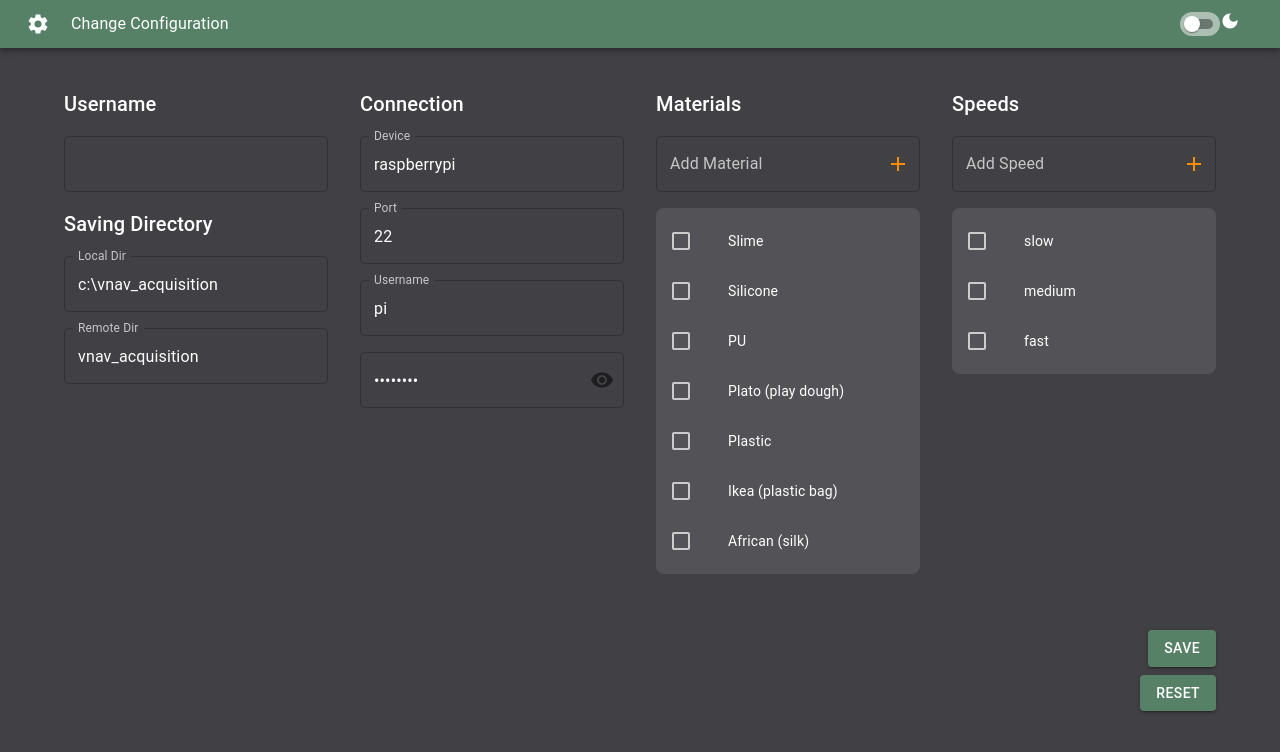
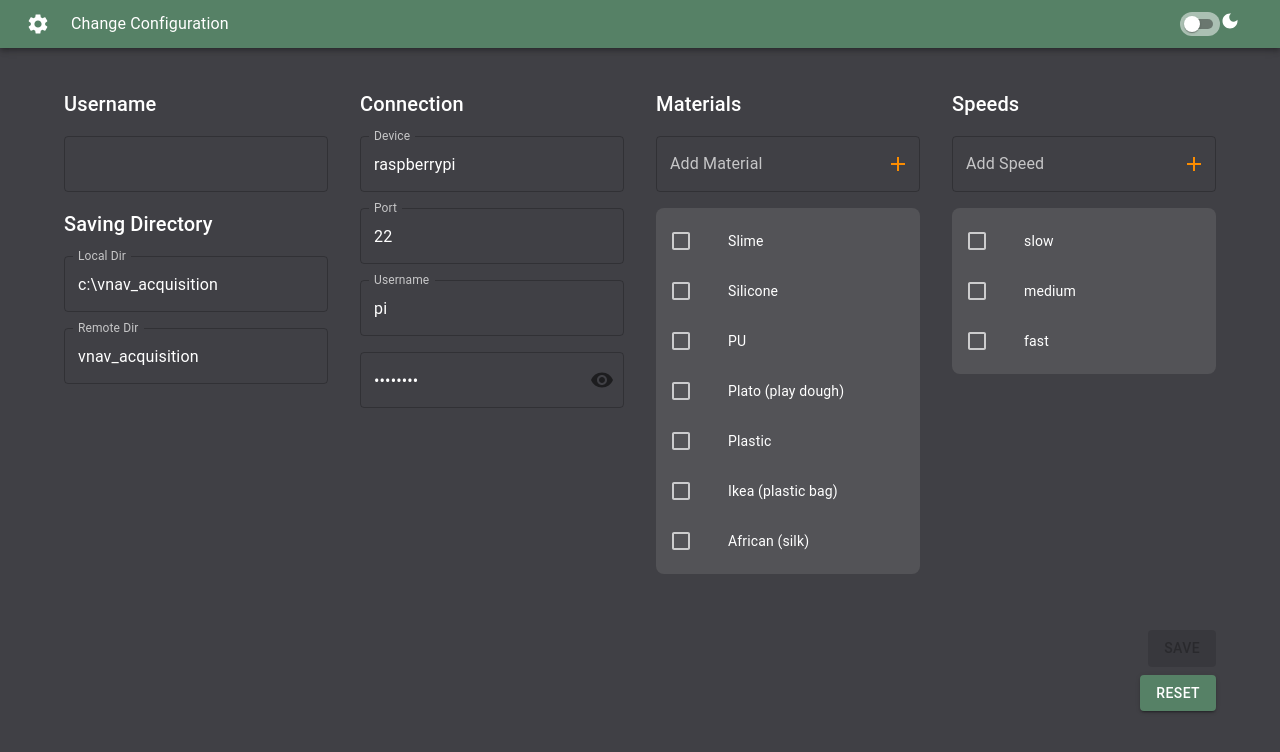
Before and after one commit to Vibronav/acquisition, a React (Vite) app in the folder front_app/: page / in a window 1280 px wide. Shown: the top 752 px of the page. Built offline with nearby package versions, Linux system fonts and the light colour scheme.

Commit message:
validation

```diff
--- a/front_app/src/components/RecordingButtons.jsx
+++ b/front_app/src/components/RecordingButtons.jsx
@@ -1,11 +1,11 @@
+import DeleteOutlineIcon from '@mui/icons-material/DeleteOutline';
+import RadioButtonCheckedIcon from '@mui/icons-material/RadioButtonChecked';
+import { Button, Stack } from '@mui/material';
+import PropTypes from 'prop-types';
 import * as React from 'react';
-import { Stack, Button } from '@mui/material';
-import RadioButtonCheckedIcon from '@mui/icons-material/RadioButtonChecked';
-import DeleteOutlineIcon from '@mui/icons-material/DeleteOutline';
 import axiosInstance from '../../axiosConfig'; // Import the configured Axios instance
-import PropTypes from 'prop-types';
 
-export default function RecordingButtons({username, material, speed}) {
+export default function RecordingButtons({username, material, speed, isCamera}) {
 
   const [loading, setLoading] = React.useState(false);
   const [recording, setRecording] = React.useState(false);
@@ -59,7 +59,7 @@ export default function RecordingButtons({username, material, speed}) {
         onClick={handleClick}
         variant="contained"
         startIcon={recording ? <RadioButtonCheckedIcon sx={{ color: 'red' }} /> : null}
-        disabled={loading || speed == undefined || material == undefined}
+        disabled={loading || speed == undefined || material == undefined || isCamera}
       >
         {recording ? 'Stop Recording' : 'Start Recording'}
       </Button>
@@ -67,7 +67,6 @@ export default function RecordingButtons({username, material, speed}) {
         <Button
           onClick={handleDeleteLastRecording}
           variant="contained"
-          disabled={loading || speed==null || material==null}
           startIcon={<DeleteOutlineIcon />}
         >
           Delete Last Recording
@@ -80,5 +79,6 @@ export default function RecordingButtons({username, material, speed}) {
 RecordingButtons.propTypes = {
   username: PropTypes.string.isRequired,
   material: PropTypes.string,
-  speed: PropTypes.string
+  speed: PropTypes.string,
+  isCamera: PropTypes.bool.isRequired
 }
--- a/front_app/src/pages/Acquisition.jsx
+++ b/front_app/src/pages/Acquisition.jsx
@@ -87,8 +87,7 @@ const Acquisition = ({ config }) => {
                 {/* Stack for video recording controls */}
                 <Stack
                     sx={stackStyles} mt={3} spacing={2} >
-
-                    <RecordingButtons username={config.username} material={selectedMaterial} speed={selectedSpeed}/>
+                    <RecordingButtons username={config.username} material={selectedMaterial} speed={selectedSpeed} isCamera={selectedVideoDevices.length == 0}/>
                     {/* Component for rendering webcams */}
                     <WebcamRenderer selectedVideoDevices={selectedVideoDevices} videoDevices={videoDevices} />
                 </Stack>
--- a/front_app/src/pages/ConfigChange.jsx
+++ b/front_app/src/pages/ConfigChange.jsx
@@ -138,7 +138,9 @@ export default function ConfigChange({config, setConfig }) {
       </Stack>
 
       <Stack sx={{ width: "100%", alignItems: "end", marginTop: 7, gap: 1 }}>
-        <Button onClick={handleSave} variant="contained">
+        {console.log(config.chosenSpeeds.is)}
+        <Button onClick={handleSave} variant="contained" disabled={config.username == null || config.chosenMaterials.length == 0
+           || config.chosenSpeeds.length == 0}>
           Save
         </Button>
         <Button onClick={handleReset} variant="contained">
```
